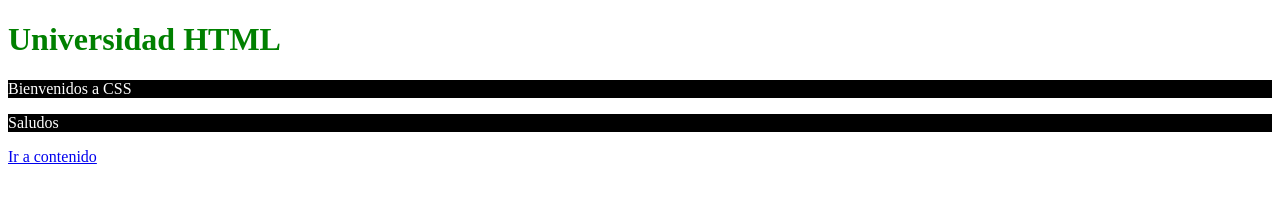
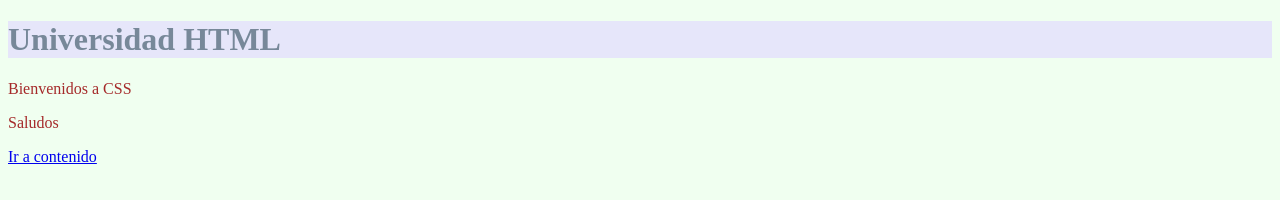
Before and after one commit to SASOPELANA/Udemy_Cursos, a plain HTML site: page Curso_HTML/Seccion_4_Intro_HTML_CSS/index.html in a window 1280 px wide. Drawn offline with Linux system fonts and the light colour scheme.

Commit message:
02/08/24

```diff
--- a/Curso_HTML/Seccion_4_Intro_HTML_CSS/CSS/estilos.css
+++ b/Curso_HTML/Seccion_4_Intro_HTML_CSS/CSS/estilos.css
@@ -3,6 +3,6 @@ h1 {
 }
 
 p {
-  color: white;
-  background-color: black;
+  color: brown;
+  /* background-color: white;*/
 }
--- a/Curso_HTML/Seccion_4_Intro_HTML_CSS/index.html
+++ b/Curso_HTML/Seccion_4_Intro_HTML_CSS/index.html
@@ -17,9 +17,16 @@
     </style>
     -->
     <link rel="stylesheet" href="css/estilos.css" />
+    <style>
+      h1 {
+        color: lightcoral;
+      }
+    </style>
   </head>
-  <body>
-    <h1>Universidad HTML</h1>
+  <body style="background-color: honeydew">
+    <h1 style="color: lightslategray; background-color: lavender">
+      Universidad HTML
+    </h1>
     <p>Bienvenidos a CSS</p>
     <p>Saludos</p>
     <a href="contenido.html">Ir a contenido</a>
```
